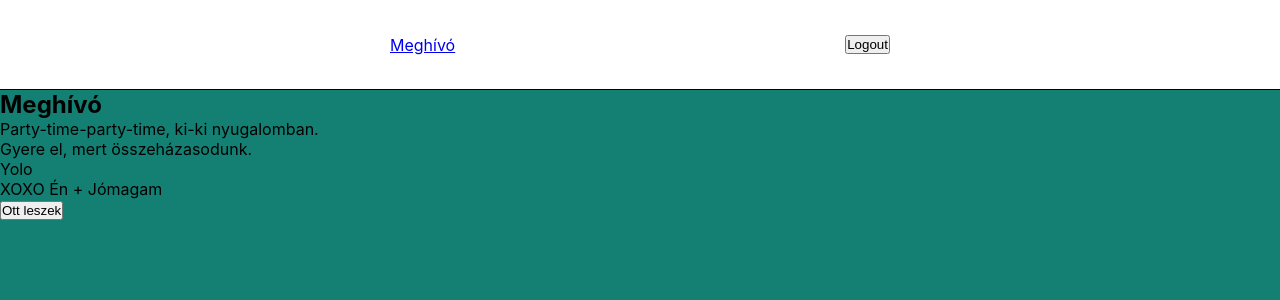
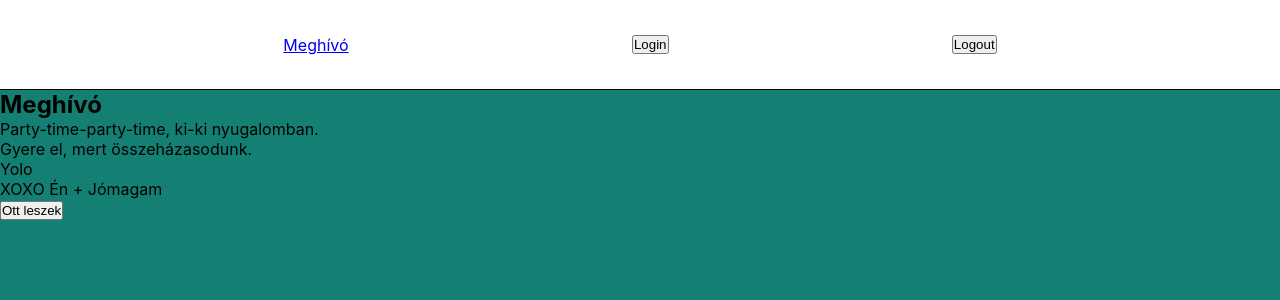
Before and after one commit to RekaKR/vizsgaremek, a React (Create React App) app in the folder frontend/: page / in a window 1280 px wide. Shown: the top 300 px of the page. Built offline with nearby package versions, Linux system fonts and the light colour scheme; no server answers.

Commit message:
Update login

```diff
--- a/frontend/src/components/Header/Header.jsx
+++ b/frontend/src/components/Header/Header.jsx
@@ -42,11 +42,13 @@ const Header = ({ googleSignIn, user, logout }) => {
         </Link>
       }
 
-      {
-        (role === 'couple' || role === 'weddingP' || role === 'photographer' || role === 'guest')
+      <button onClick={() => googleSignIn()}>Login</button>
+      <button onClick={() => logout()}>Logout</button>
+      {/*
+        role === 'couple' || role === 'weddingP' || role === 'photographer' || role === 'guest' || role === 'admin'
           ? <button onClick={() => googleSignIn()}>Login</button>
           : <button onClick={() => logout()}>Logout</button>
-      }
+      */}
     </div>
   )
 }
--- a/frontend/src/components/Login/Login.jsx
+++ b/frontend/src/components/Login/Login.jsx
@@ -19,11 +19,15 @@ const Login = ({ checkToken }) => {
       })
     }).then(res => res.json())
       .then(data => {
-        localStorage.setItem('token', data.token)
-        history.push("/invitation")
-        checkToken()
+        if (data.message) {
+          console.log(data.message)
+        } else {
+          localStorage.setItem('token', data.token)
+          history.push("/invitation")
+          checkToken()
+        }
       })
-      .catch(err => console.log({ message: err }))
+    //.catch(err => console.log({ message: "Couldn't find user" }))
   }, [])
 
   return (
```
Also changed, not shown: 1 other file (tests, documents, lock files or other folders).
